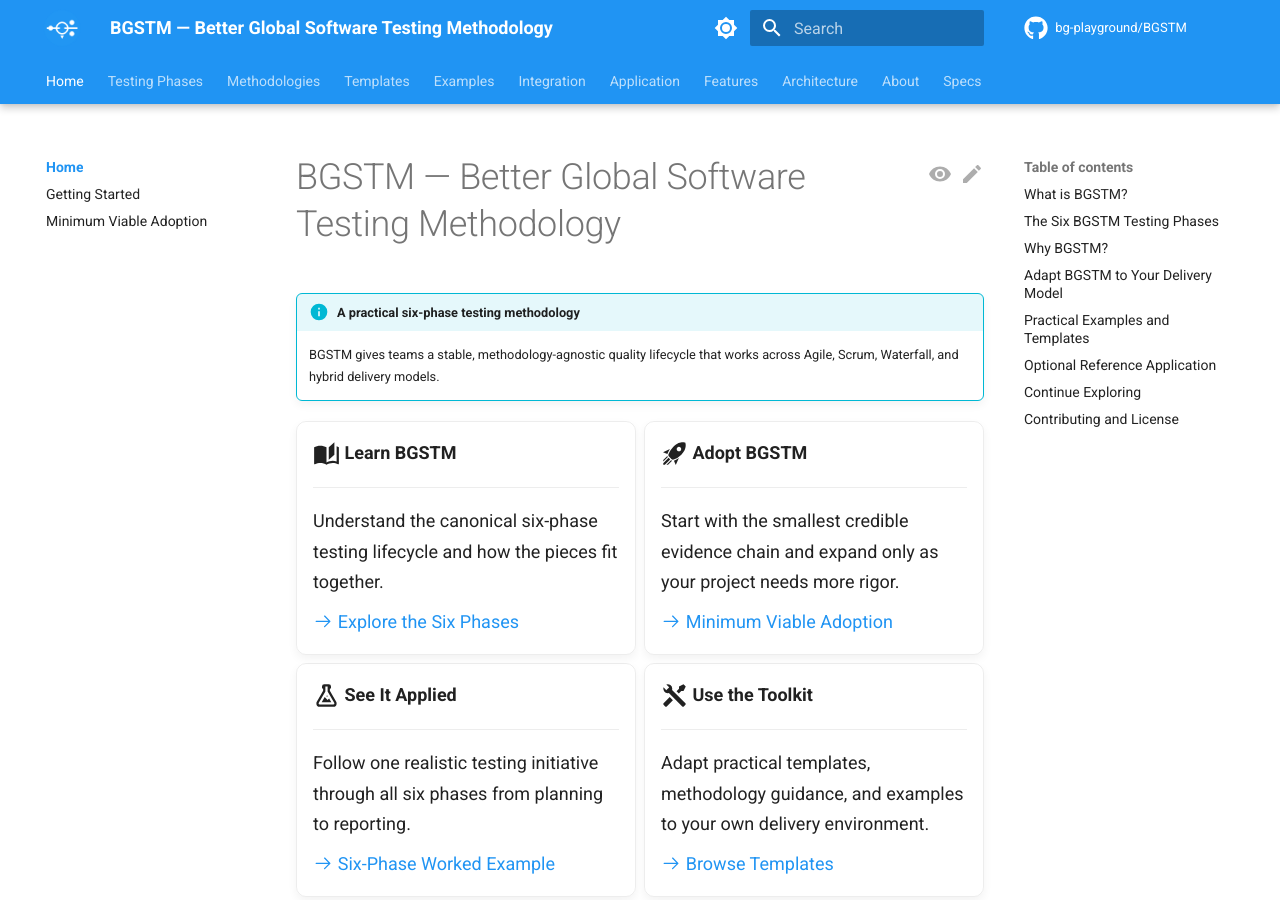
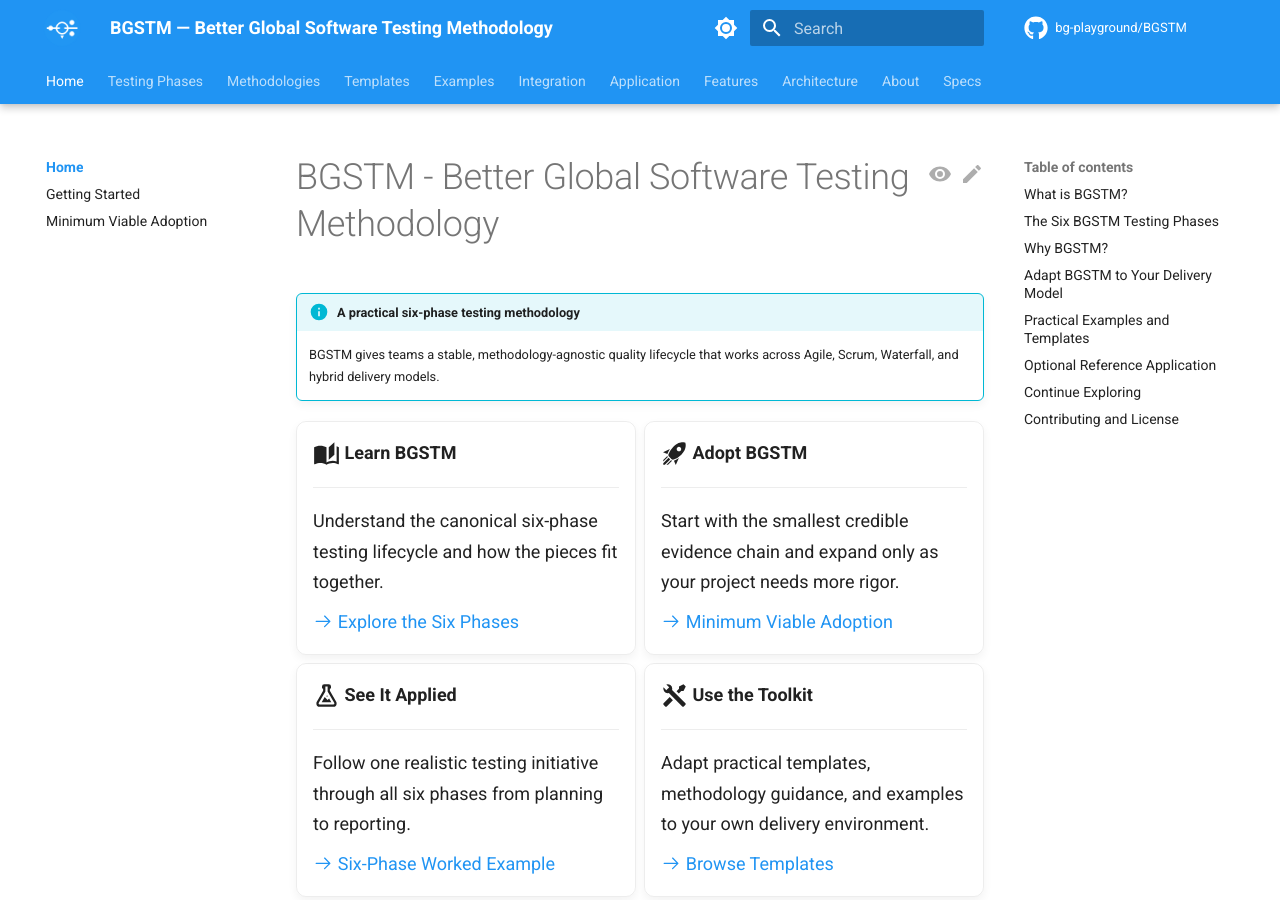
Before and after one commit to bg-playground/BGSTM, an MkDocs documentation site: the page built from docs/index.md, in a window 1280 px wide and 900 px high. Built offline with MkDocs 1.6.1 and Material for MkDocs 9.7.7, drawn with Linux system fonts in a browser that asks for light colours; comment, search, counter and statistics services are not loaded.

```diff
--- a/docs/index.md
+++ b/docs/index.md
@@ -1,4 +1,4 @@
-# BGSTM — Better Global Software Testing Methodology
+# BGSTM - Better Global Software Testing Methodology
 
 !!! info "A practical six-phase testing methodology"
     BGSTM gives teams a stable, methodology-agnostic quality lifecycle that works across Agile, Scrum, Waterfall, and hybrid delivery models.
```
